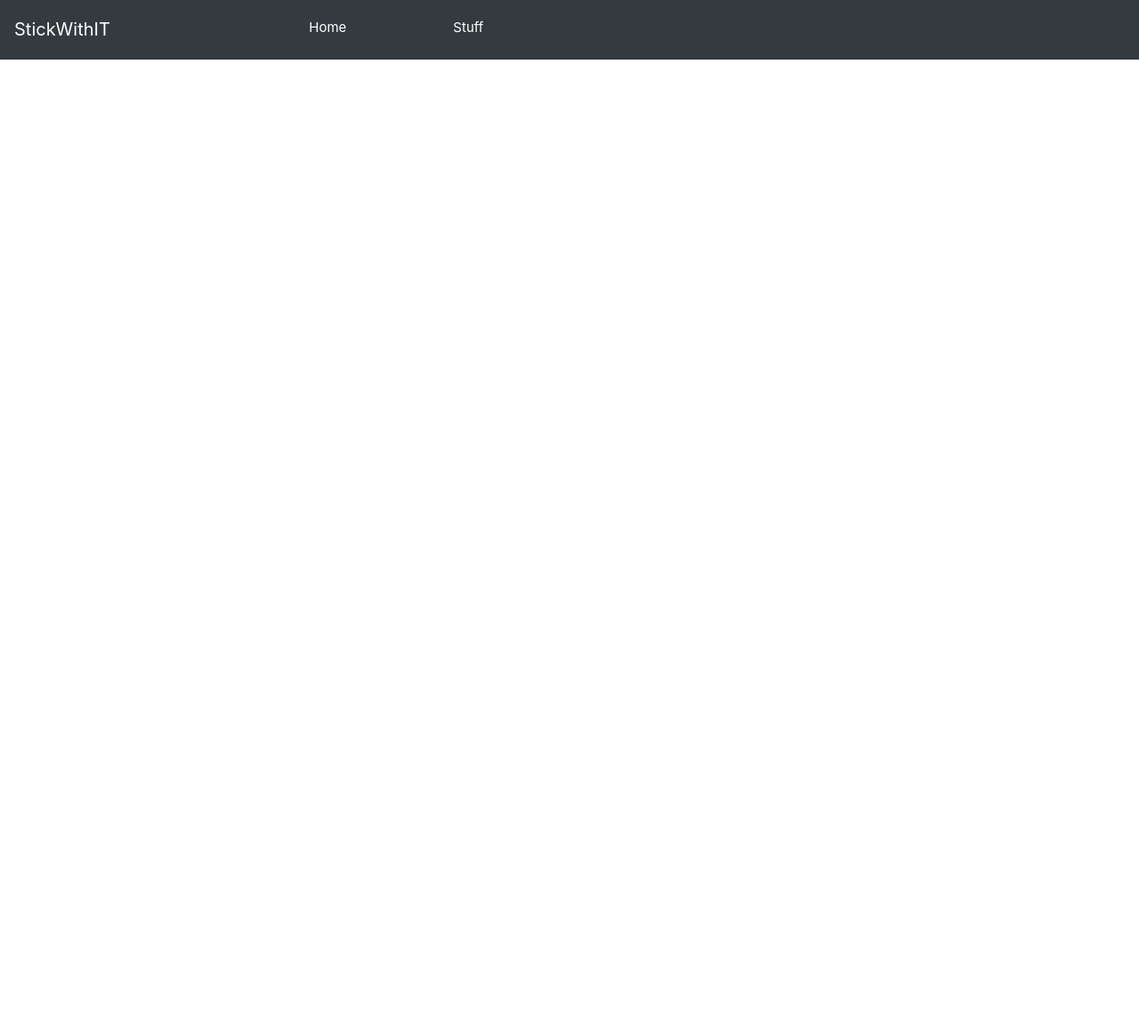
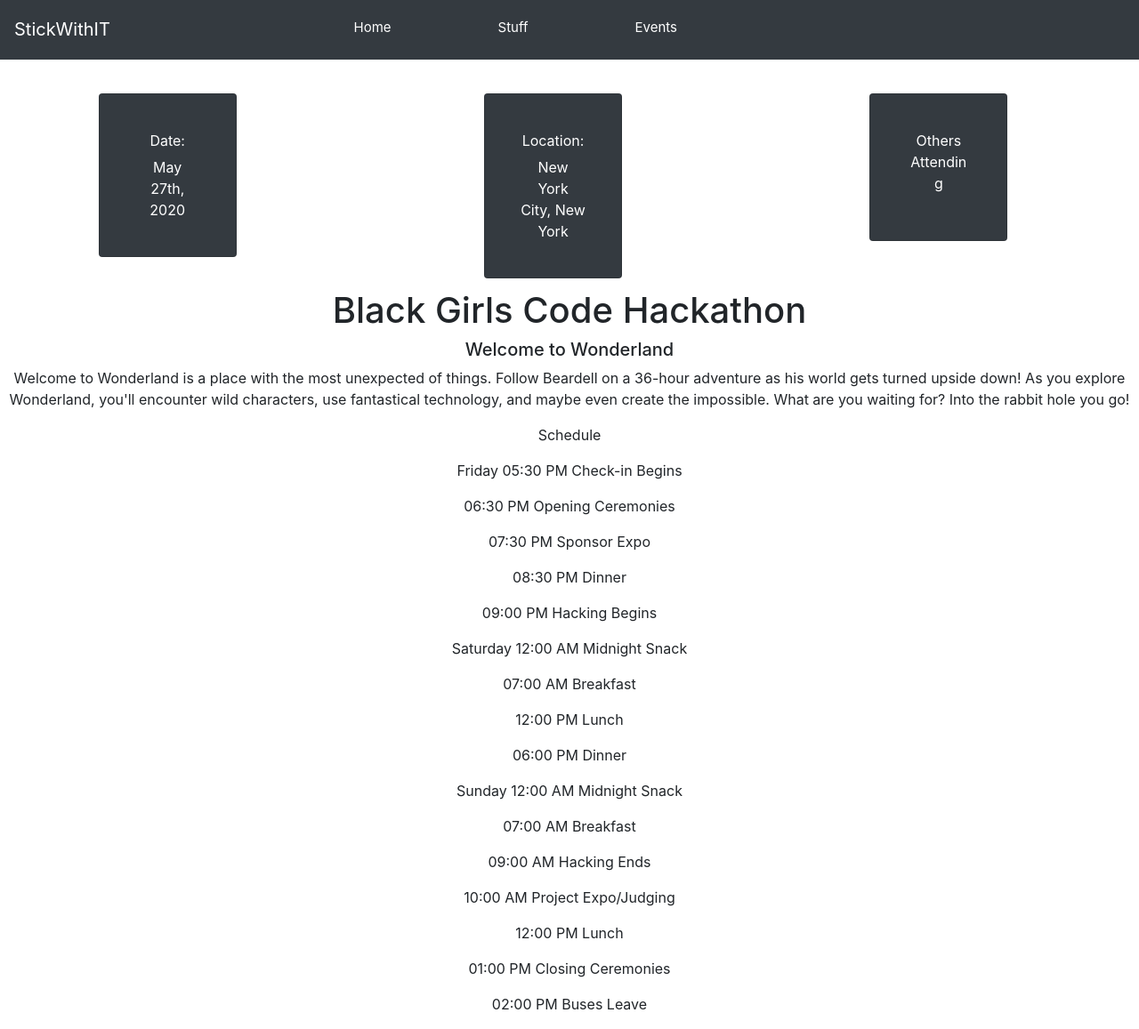
Before and after one commit to chupzi/stickwithIT, a React (Create React App) app in the folder swi-app/: page /#/eventspage in a window 1280 px wide. Shown: the whole page at 89% size. Before the commit the page ends 800 px from the top, so only its background shows below. Built offline with nearby package versions, Linux system fonts and the light colour scheme.

Commit message:
events page

```diff
--- a/swi-app/src/App.css
+++ b/swi-app/src/App.css
@@ -20,7 +20,7 @@
   size: 50px;
 }
 .App {
-  /* text-align: center; */
+  text-align: center;
 }
 
 .header {
--- a/swi-app/src/App.js
+++ b/swi-app/src/App.js
@@ -1,13 +1,15 @@
 import React from 'react';
 import './App.css';
-import CardModal from './Components/Card/CardModal';
-import Box from './Components/Box/Box';
-import Media from './Components/Media/MediaHolder';
+import CardModal from './pages/Components/Card/CardModal';
+import Box from './pages/Components/Box/Box';
+import EventsPage from './pages/EventsPage';
+import Media from './pages/Components/Media/MediaHolder';
 
-import NavBar from './Components/NavBar/NavBar';
-import Post from './Components/Post/Post';
+import NavBar from './pages/Components/NavBar/NavBar';
+import Post from './pages/Components/Post/Post';
 import {Nav, Navbar} from 'react-bootstrap';
 import {Route, HashRouter, NavLink} from 'react-router-dom';
+
 function App() {
   return (
     <HashRouter>
@@ -18,13 +20,14 @@
             <ul className="header">
               <li className="list"><NavLink className="link" to="/">Home</NavLink></li>
               <li className="list"><NavLink className="link" to="/stuff">Stuff</NavLink></li>
+              <li className="list"><NavLink className="link" to="/eventspage">Events</NavLink></li>
               <li className="list"><NavLink className="link" to="/contact">Contact</NavLink></li>
             </ul>
           </Nav>
           </Navbar>
             <div className="content">
               <Route exact path="/" component={CardModal}/>
-              <Route path="/stuff" component={Post}/>
+              <Route path="/eventspage" component={EventsPage}/>
               <Route path='/contact' component={Post} />
             </div>
       </div>
--- a/swi-app/src/Components/Card/styles.css
+++ b/swi-app/src/pages/Components/Card/styles.css
@@ -3,7 +3,7 @@
     margin-left: 6%;
 }
 .box {
-    width: 8%;
+    width: 10%;
 }
 .mediaHold {
     width: 15%;
@@ -16,3 +16,11 @@
     font-family: 'Franklin Gothic Medium', 'Arial Narrow', Arial, sans-serif;
     font-size: 50px;
 };
+
+.boxGroup {
+    align-self: center;
+}
+
+.cardCol {
+    align-self: center;
+}
--- /dev/null
+++ b/swi-app/src/pages/EventsPage.jsx
@@ -0,0 +1,106 @@
+import React from 'react';
+import PropTypes from 'prop-types'
+import {
+  Card, Row, Col, CardTitle, CardText, CardDeck,
+  CardSubtitle, CardBody
+} from 'reactstrap';
+import { CardColumns } from 'react-bootstrap';
+import { breakStatement } from '@babel/types';
+
+const EventsPage = (props) => {
+  return (
+    <div style={{ marginTop: "3%" }}>
+      <CardColumns>
+        <Row>
+          <Col sm="3"></Col>
+          <Col sm="5">
+            {/* <CardDeck> */}
+            <Card body inverse color="dark" >
+              <CardBody>
+                <CardTitle>Date:</CardTitle>
+                <CardSubtitle>May 27th, 2020</CardSubtitle>
+                <CardText></CardText>
+              </CardBody>
+            </Card>
+            <Card body inverse color="dark">
+              <CardBody>
+                <CardTitle> Location: </CardTitle>
+                <CardSubtitle>New York City, New York</CardSubtitle>
+              </CardBody>
+            </Card>
+            <Card body inverse color="dark" width="10%">
+              <CardBody>
+                <CardTitle>Others Attending</CardTitle>
+                <CardText></CardText>
+              </CardBody>
+            </Card>
+            {/* </CardDeck> */}
+          </Col>
+        </Row>
+      </CardColumns>
+
+      <h1>Black Girls Code Hackathon</h1>
+      <h5> Welcome to Wonderland </h5>
+      <p>Welcome to Wonderland is a place with the most unexpected of things. Follow Beardell on a 36-hour adventure as his world gets turned upside down! As you explore Wonderland, you'll encounter wild characters, use fantastical technology, and maybe even create the impossible. What are you waiting for? Into the rabbit hole you go!</p>
+
+      <p>Schedule </p>
+      <p>Friday 05:30 PM
+Check-in Begins</p>
+
+
+      <p>06:30 PM
+Opening Ceremonies</p>
+
+      <p>07:30 PM
+Sponsor Expo</p>
+
+      <p>08:30 PM
+Dinner</p>
+
+      <p>09:00 PM
+Hacking Begins</p>
+
+      <p>Saturday
+      12:00 AM
+Midnight Snack</p>
+
+      <p>07:00 AM
+Breakfast</p>
+
+      <p>12:00 PM
+Lunch</p>
+
+      <p>06:00 PM
+Dinner</p>
+
+      <p>Sunday
+      12:00 AM
+Midnight Snack</p>
+
+      <p>07:00 AM
+Breakfast</p>
+
+      <p>09:00 AM
+Hacking Ends</p>
+
+      <p>10:00 AM
+Project Expo/Judging</p>
+
+      <p>12:00 PM
+Lunch</p>
+
+      <p>01:00 PM
+Closing Ceremonies</p>
+
+      <p>02:00 PM
+Buses Leave</p>
+    </div>
+  );
+};
+EventsPage.propTypes = {
+
+}
+EventsPage.defaultProps = {
+
+}
+export default EventsPage;
```
Also changed, not shown: swi-app/src/pages/Components/Box/Box.jsx (renamed from swi-app/src/Components/Box/Box.jsx), swi-app/src/pages/Components/Card/CardModal.jsx (renamed from swi-app/src/Components/Card/CardModal.jsx), swi-app/src/pages/Components/Media/MediaHolder.jsx (renamed from swi-app/src/Components/Media/MediaHolder.jsx), swi-app/src/pages/Components/NavBar/NavBar.jsx (renamed from swi-app/src/Components/NavBar/NavBar.jsx), swi-app/src/pages/Components/Post/CustomHooks.js (renamed from swi-app/src/Components/Post/CustomHooks.js), swi-app/src/pages/Components/Post/Post.jsx (renamed from swi-app/src/Components/Post/Post.jsx), swi-app/src/pages/Components/Post/styles.css (renamed from swi-app/src/Components/Post/styles.css), swi-app/src/pages/EventPage.jsx (deleted), 1 other file (tests, documents, lock files or other folders).
